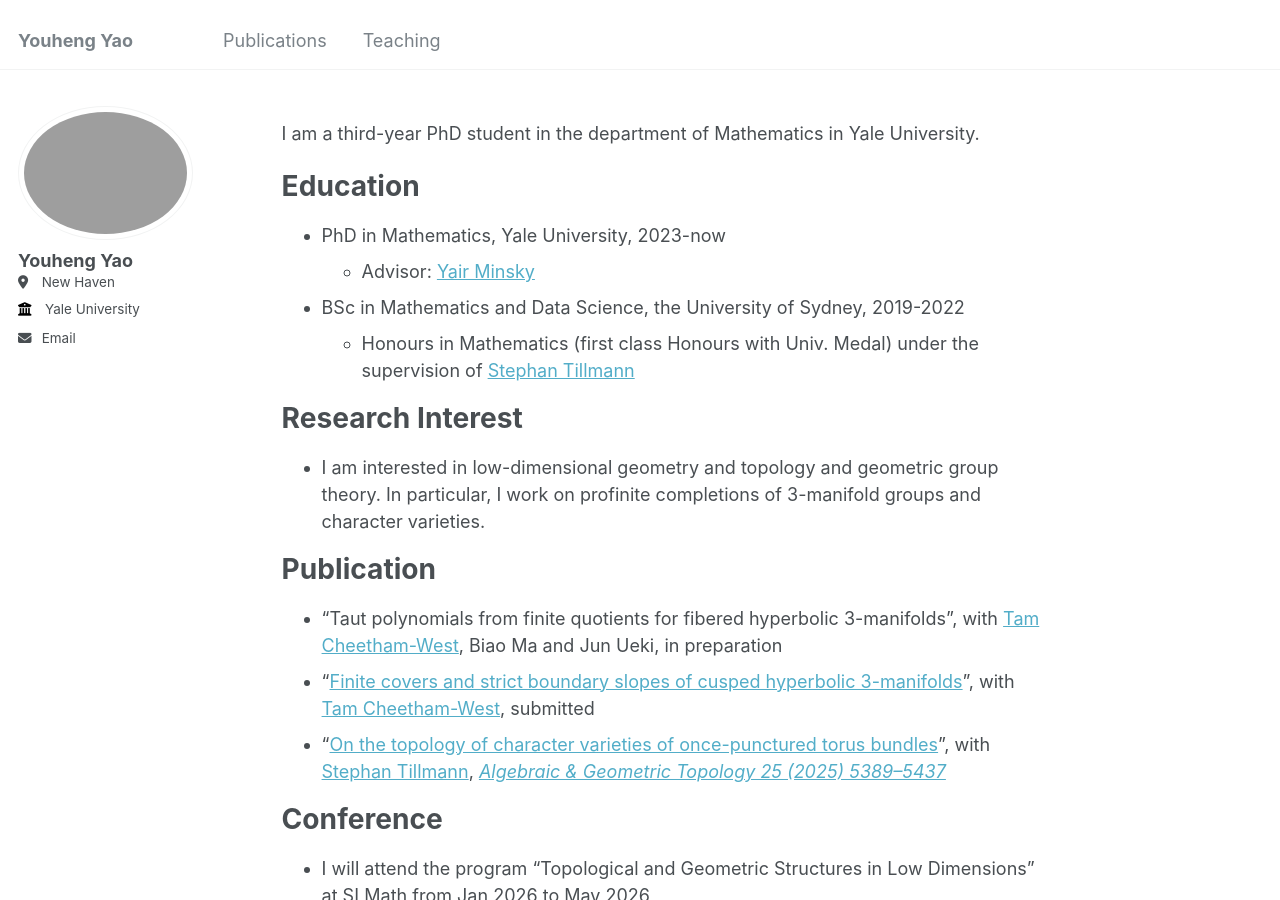
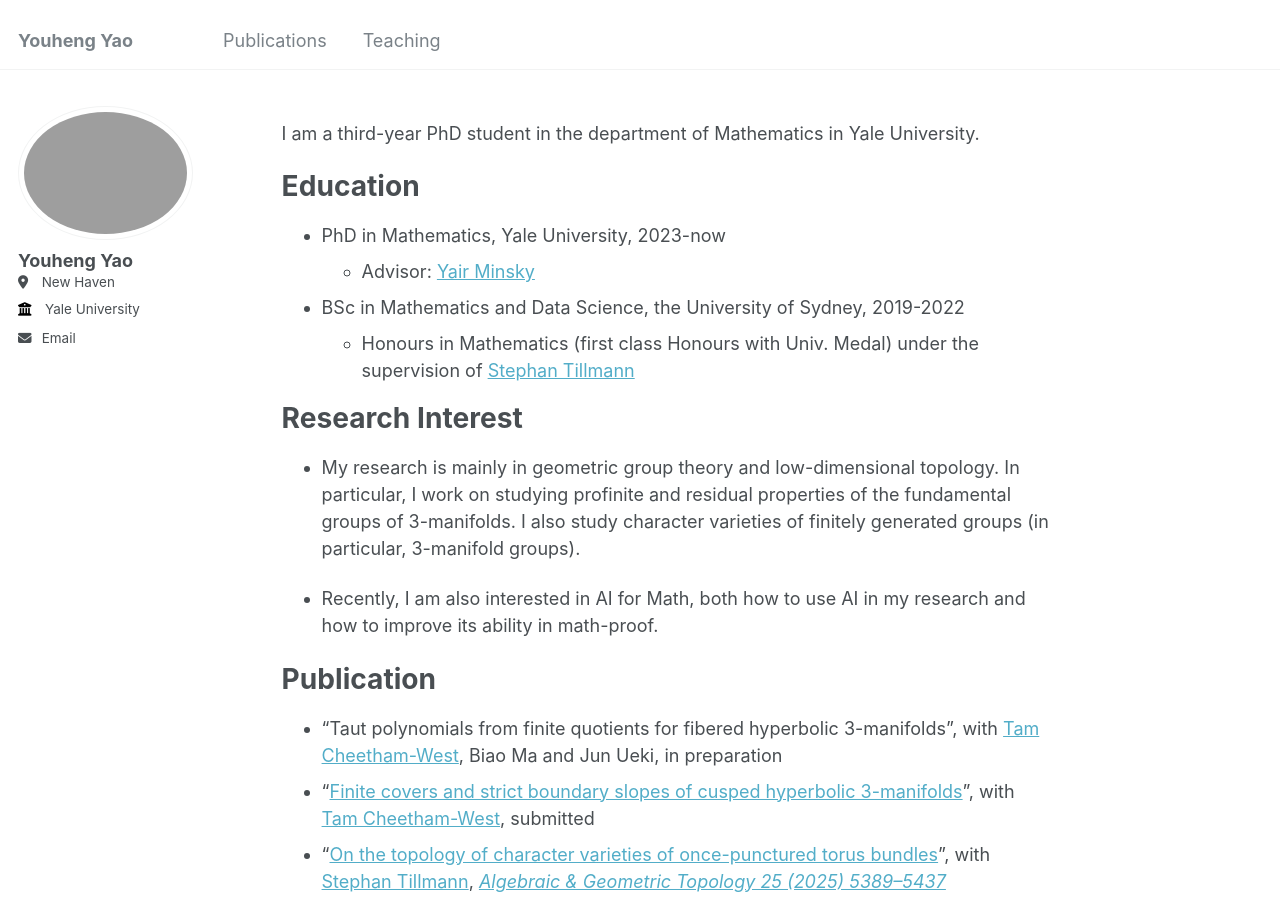
Before and after one commit to LionelYao/LionelYao.github.io, a Jekyll site: the page built from _pages/about.md, in a window 1280 px wide and 900 px high. Built offline with Jekyll 4.4.1, drawn with Linux system fonts in a browser that asks for light colours; a script that is not in the unit is left out.

Commit message:
Revise research interests and add AI focus
Updated research interests to include AI applications in mathematics.

```diff
--- a/_pages/about.md
+++ b/_pages/about.md
@@ -21,7 +21,9 @@ Education
 
 Research Interest
 ======
-- I am interested in low-dimensional geometry and topology and geometric group theory. In particular, I work on profinite completions of 3-manifold groups and character varieties.
+- My research is mainly in geometric group theory and low-dimensional topology. In particular, I work on studying profinite and residual properties of the fundamental groups of 3-manifolds. I also study character varieties of finitely generated groups (in particular, 3-manifold groups).
+
+- Recently, I am also interested in AI for Math, both how to use AI in my research and how to improve its ability in math-proof.
 
 Publication
 ======
```
